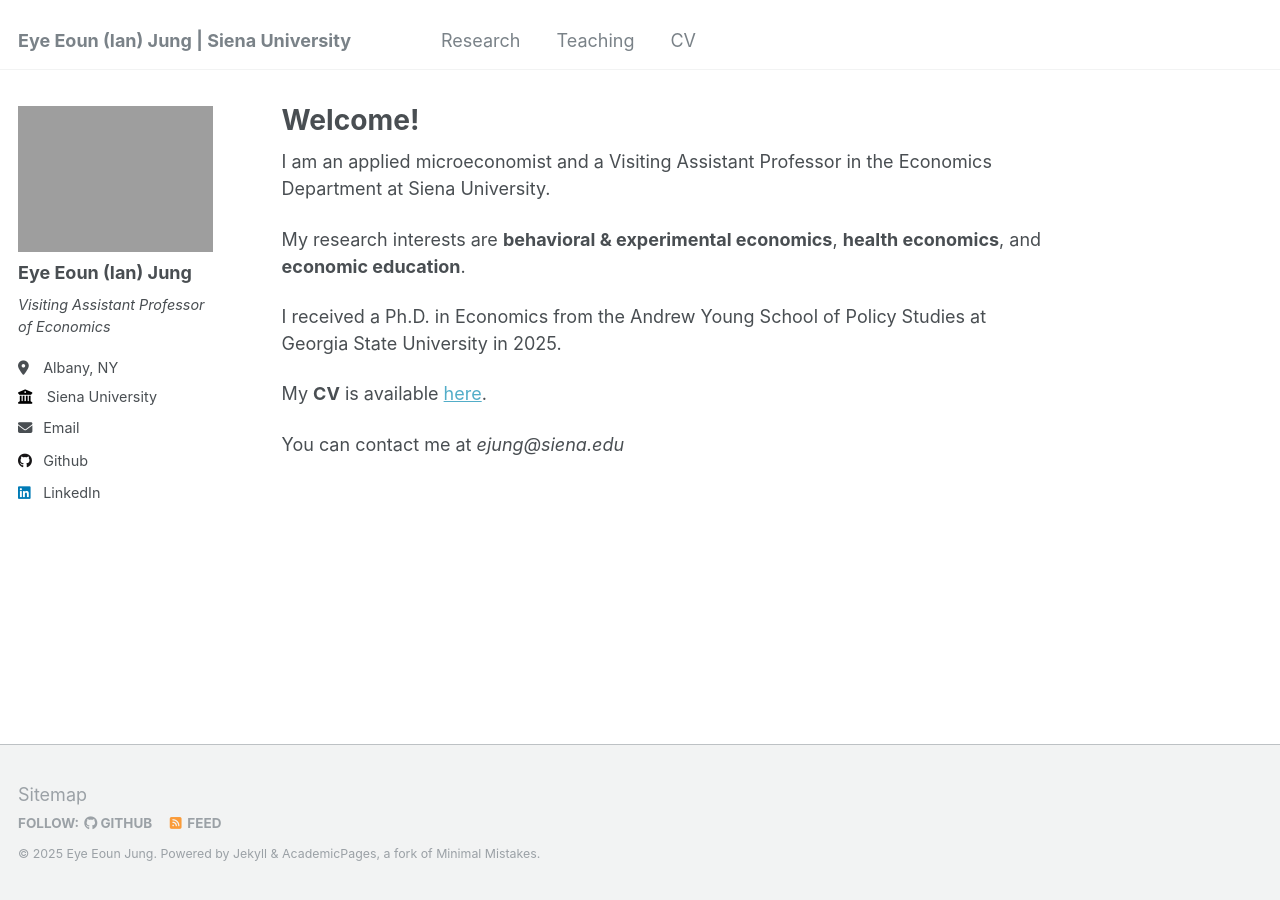
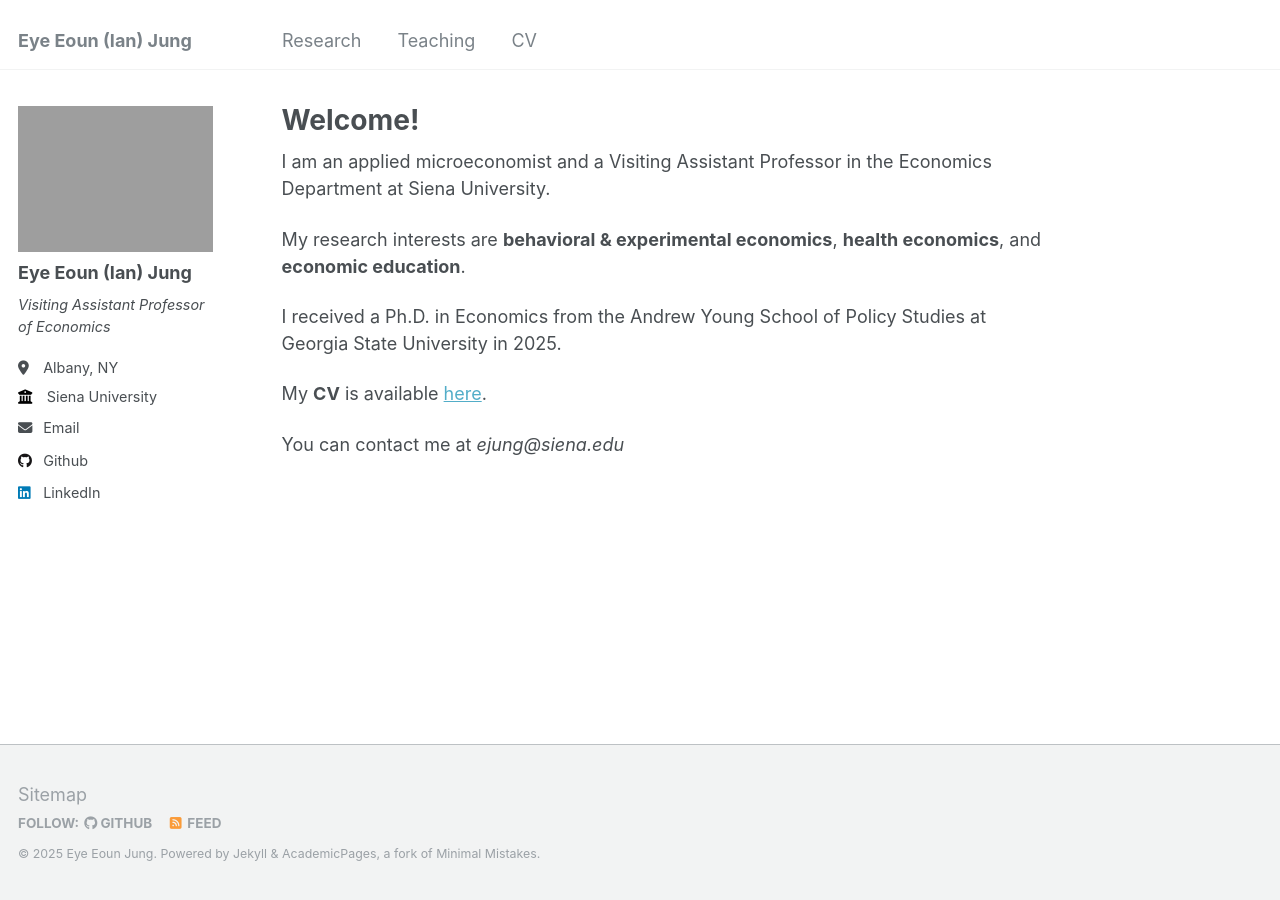
Before and after one commit to ejung11/ejung11.github.io, a Jekyll site: the page built from _pages/about.md, in a window 1280 px wide. Built offline with Jekyll 4.4.1, drawn with Linux system fonts in a browser that asks for light colours.

Commit message:
Update site title to remove university reference

```diff
--- a/_config.yml
+++ b/_config.yml
@@ -8,7 +8,7 @@
 
 # Basic Site Settings
 locale                   : "en-US"
-title                    : "Eye Eoun (Ian) Jung | Siena University"
+title                    : "Eye Eoun (Ian) Jung"
 title_separator          : "-"
 name                     : &name "Eye Eoun Jung"
 description              : &description "personal description"
```
